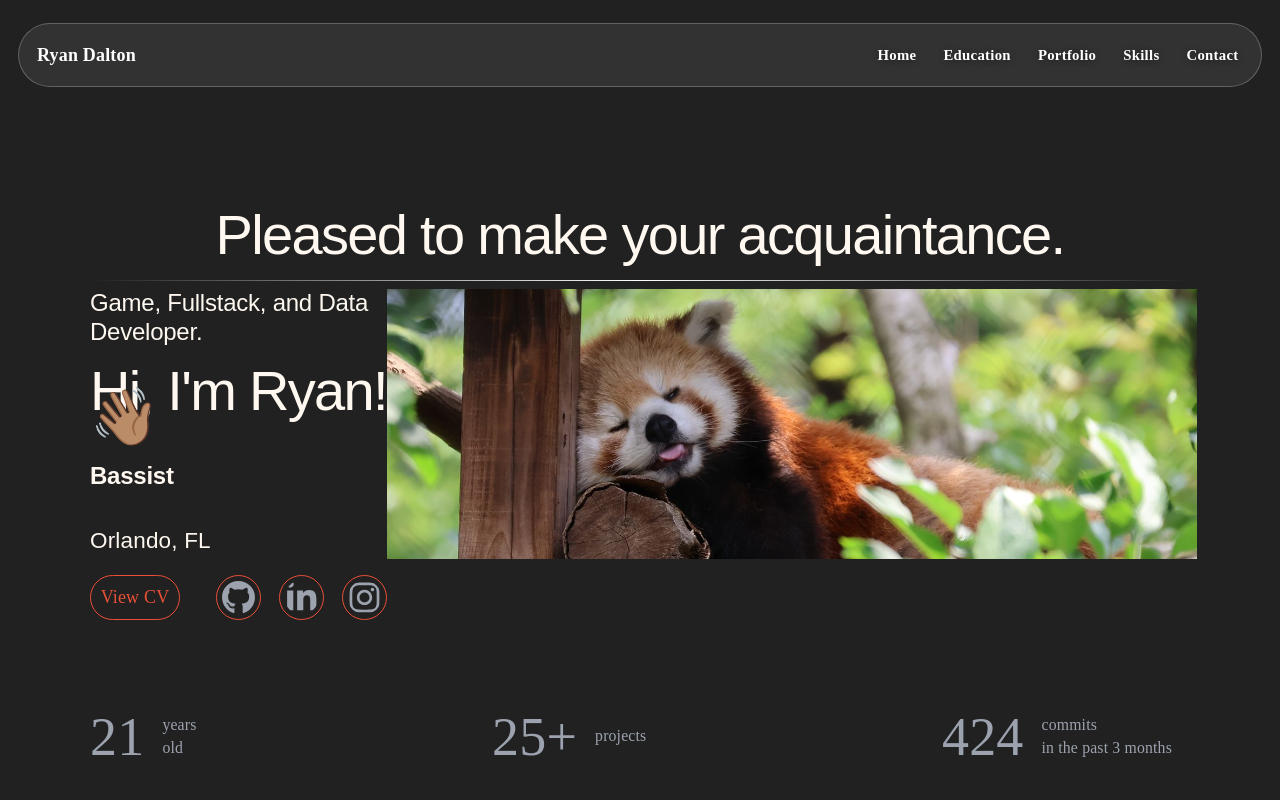
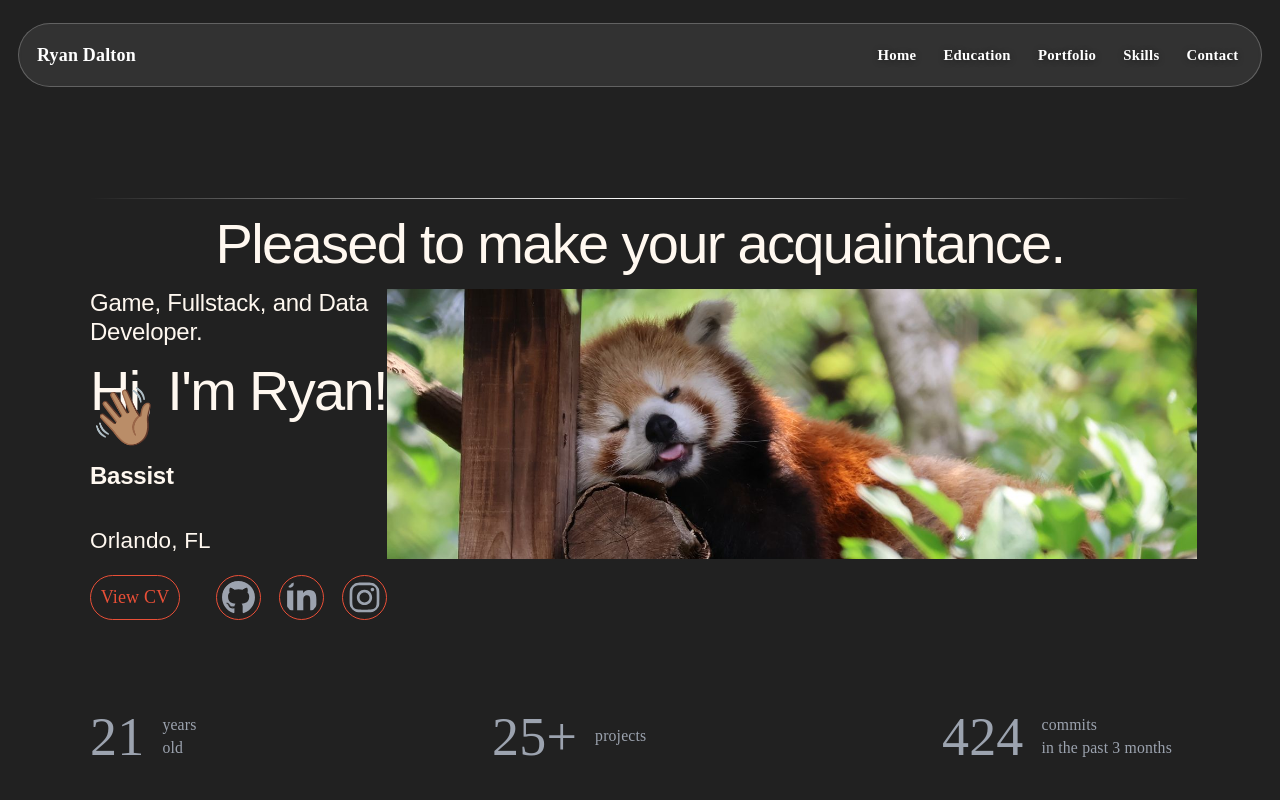
Before and after one commit to rydal05/portfolio-site, a React (Vite) app: page / in a window 1280 px wide. Shown: the top 800 px of the page. Built offline with nearby package versions, Linux system fonts and the light colour scheme.

Commit message:
relocating hr

```diff
--- a/src/sections/prof/about.jsx
+++ b/src/sections/prof/about.jsx
@@ -7,8 +7,8 @@ export default function About() {
 	return (
 		<>
 			<section id="home" className="scroll-mt-24">
+				<hr className="m-20" />
 				<h1 className="font-timesnewroman">Pleased to make your acquaintance.</h1>
-				<hr className="m-20" />
 				<div className="flex justify-between">
 					<div className="flex-row text-left">
 						<h2 className="font-timesnewroman">
```
